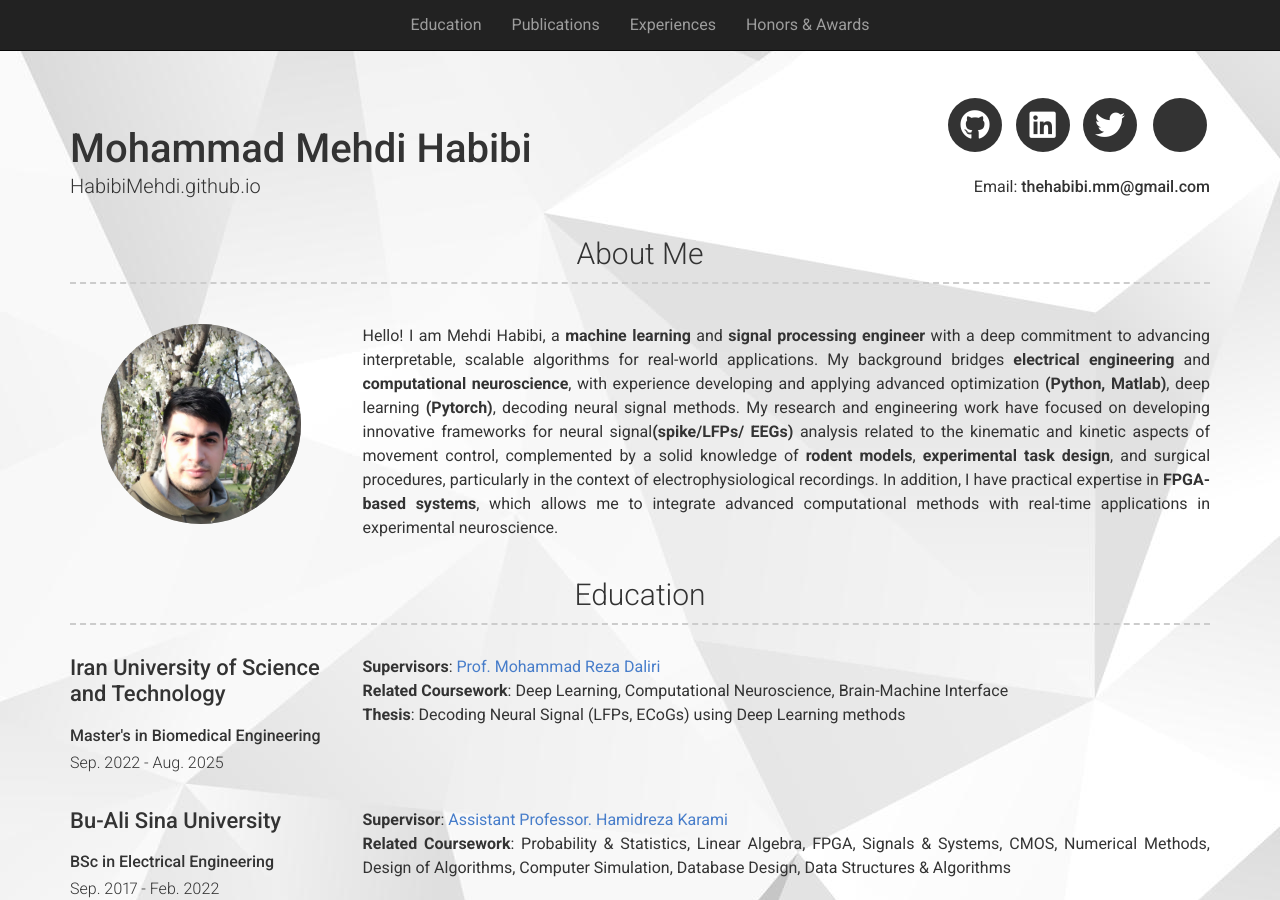
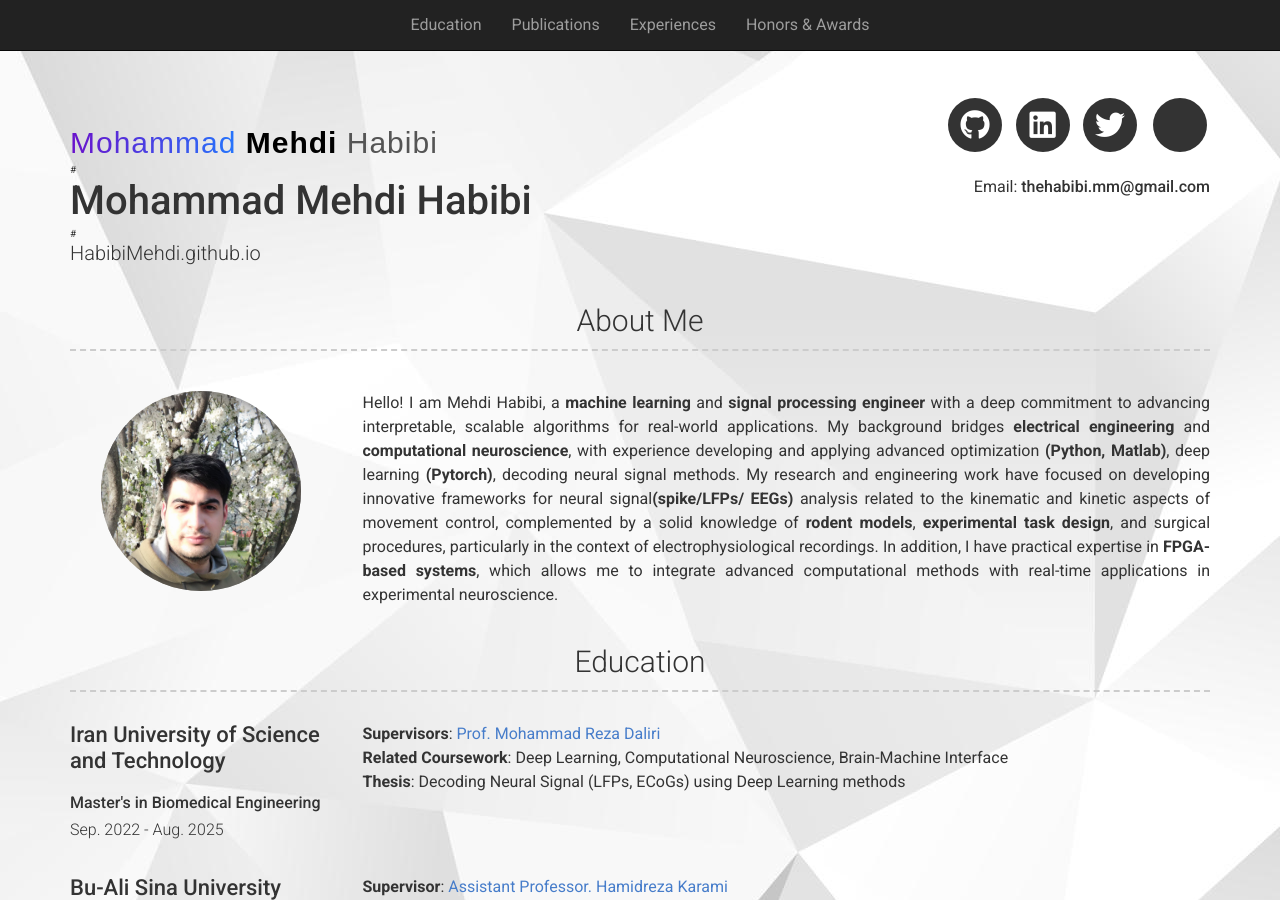
Before and after one commit to HabibiMehdi/HabibiMehdi.github.io, a Jekyll site: the page built from index.md, in a window 1280 px wide and 900 px high. Built offline with Jekyll 4.4.1, drawn with Linux system fonts in a browser that asks for light colours; nearby versions of some CDN libraries; a style sheet for code colours, icons or effects is not loaded.

Commit message:
Update header.html

```diff
--- a/_includes/header.html
+++ b/_includes/header.html
@@ -30,8 +30,16 @@
        </nav>
     </div>
     <div class="col-xs-12 col-sm-6 col-md-6 col-lg-8 header-left">
-      <h1>{{ site.name | escape }}</h1>
-      <h2>{{ site.title | escape }}</h2>
+      <h1 style="font-family:'Poppins', sans-serif; font-size:3em; letter-spacing:1px;">
+  <span style="background: linear-gradient(90deg, #6a11cb 0%, #2575fc 100%);
+               -webkit-background-clip: text;
+               -webkit-text-fill-color: transparent;
+               font-weight:300;">Mohammad</span>
+  <span style="color:#000; font-weight:700;"> Mehdi</span>
+  <span style="color:#555; font-weight:400;"> Habibi</span>
+</h1>
+      #<h1>{{ site.name | escape }}</h1>
+      #<h2>{{ site.title | escape }}</h2>
     </div>
     <div class="col-xs-12 col-sm-6 col-md-6 col-lg-4 header-right">
       <ul class="icons no-print">
```
